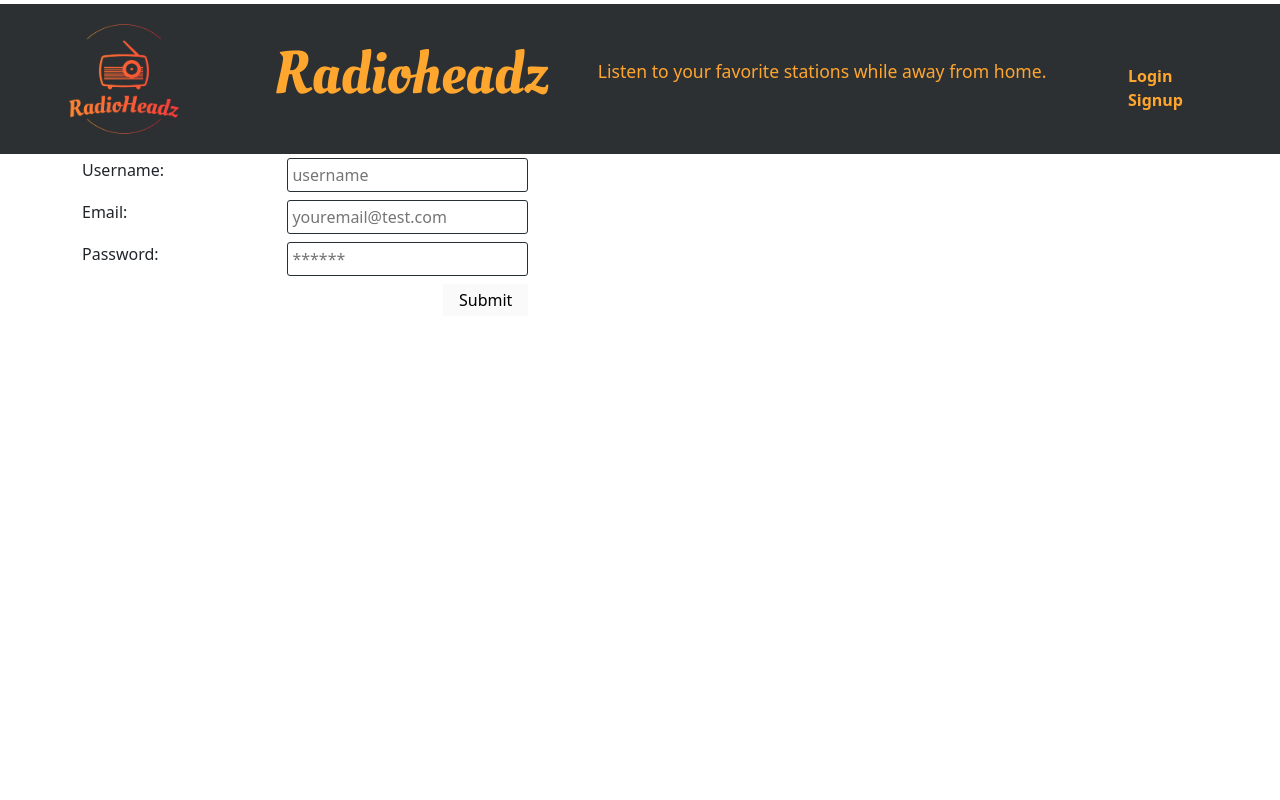
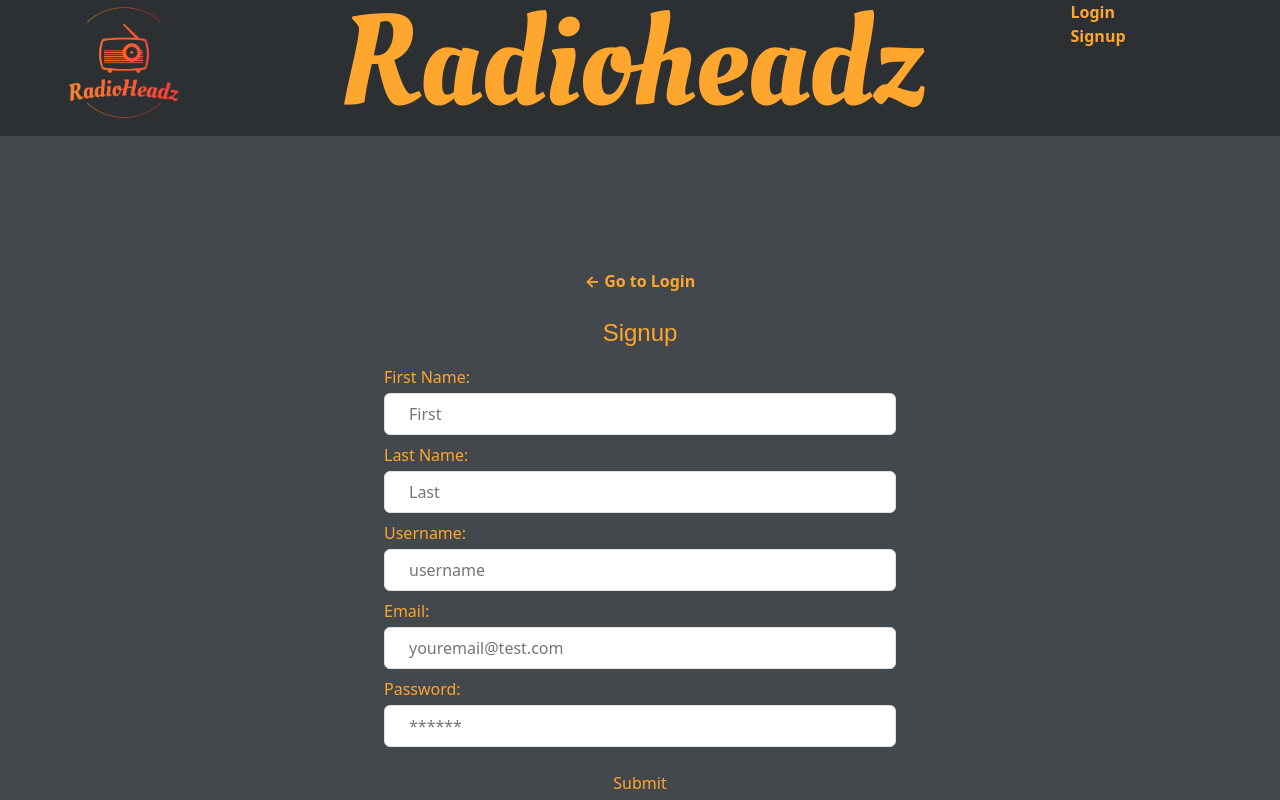
Before and after one commit to rambriz91/radioheadz, a React (Vite) app in the folder client/: page /signup in a window 1280 px wide. Shown: the top 800 px of the page. Built offline with nearby package versions, Linux system fonts and the light colour scheme.

Commit message:
updated header, login and sign up

```diff
--- a/client/src/components/Header.jsx
+++ b/client/src/components/Header.jsx
@@ -25,21 +25,19 @@ const Header = () => {
   const [nav, setNav] = useState(false)
   const handleClick = () => setNav(!nav)
   return (
-    <header>
-      <div className='fixed w-full h-[150px] flex justify-between items-center px-4 bg-[#2d3033] text-[#ffa62e]'>
+    <header className=' w-full flex justify-between px-4 bg-[#2d3033] text-[#ffa62e]'>
+
       <div>
         <img src={Logo} alt="Logo" style={{ width: '200px' }} />
       </div>
 
-        <h1 className='text-4xl sm:text-6xl font-oleo-script text-[#ffa62e]' >Radioheadz</h1>
-        <p className='hidden md:flex text-[#ffa62e] py-4 max-w-[500px]'>
-          Listen to your favorite stations while away from home.
-        </p>
+      <h1 className='text-4xl sm:text-9xl font-oleo-script items-center text-[#ffa62e]' >Radioheadz</h1>
+
       {AuthService.loggedIn() ? (
         <div>
           <ul className='list-none'>
             <li>
-                <Link className="text-[#ffa62e] hover:text-[#CA3433] no-underline" style={{ textDecoration: 'none' }} onClick={toLogOutPage} >
+              <Link className="text-[#ffa62e] hover:text-[#CA3433] no-underline " style={{ textDecoration: 'none' }} onClick={toLogOutPage} >
                 Logout
               </Link>
             </li>
@@ -52,15 +50,15 @@ const Header = () => {
 
         </div>
       ) : (
-          <div className='w-[160px] h-[30px] flex justify-between list-none'>
+        <div className=' flex justify-between list-none'>
           <ul className='list-none'>
             <li>
-                <Link className="text-[#ffa62e] hover:text-[#CA3433] no-underline" style={{ textDecoration: 'none' }} onClick={toLoginPage} >
+              <Link className="text-[#ffa62e] hover:text-[#CA3433] no-underline mr-4" style={{ textDecoration: 'none' }} onClick={toLoginPage} >
                 Login
               </Link>
             </li>
             <li>
-                <Link className="text-[#ffa62e] hover:text-[#CA3433] no-underline" style={{ textDecoration: 'none' }} onClick={toSignupPage}>
+              <Link className="text-[#ffa62e] hover:text-[#CA3433] no-underline mr-4" style={{ textDecoration: 'none' }} onClick={toSignupPage}>
                 Signup
               </Link>
             </li>
@@ -70,7 +68,7 @@ const Header = () => {
           </div>
         </div>
       )}
-      </div>
+
       <div>
 
       </div>
--- a/client/src/pages/Login.jsx
+++ b/client/src/pages/Login.jsx
@@ -53,7 +53,7 @@ const Login = () => {
             />
           </div>
           <div className='flex-row space-between my-2'>
-          <label htmlFor='pwd'className='block mb-1'>Password:</label>
+            <label htmlFor='pwd' className='block mb-1'>Password:</label>
             <input
               placeholder='******'
               name='password'
@@ -69,7 +69,7 @@ const Login = () => {
             </div>
           ) : null}
           <div className='text-center'>
-          <button type='submit'className='px-4 py-2 bg-[#43484d] text-[#ffa62e] hover:text-[#CA3433]'>Submit</button>
+            <button type='submit' className='px-4 py-2 bg-[#43484d] text-[#ffa62e] hover:text-[#CA3433]'>Submit</button>
           </div>
         </form>
       </div>
--- a/client/src/pages/Signup.jsx
+++ b/client/src/pages/Signup.jsx
@@ -32,63 +32,68 @@ const Signup = () => {
   };
 
   return (
-    <div className='container my-1'>
-      <Link to='/login'>← Go to Login</Link>
+    <div className='min-h-screen flex flex-col justify-center items-center bg-[#43484d] text-[#ffa62e]'>
+      <Link to='/login' className='block mb-4 text-[#ffa62e] no-underline hover:text-[#CA3433]'>← Go to Login</Link>
 
-      <h2>Signup</h2>
-      <form onSubmit={handleFormSubmit}>
+      <h2 className='text-2xl'>Signup</h2>
+      <form onSubmit={handleFormSubmit} className='space-y-4'>
         <div className='flex-row space-between my-2'>
-          <label htmlFor='firstName'>First Name:</label>
+          <label htmlFor='firstName' className='block mb-1'>First Name:</label>
           <input
             placeholder='First'
             name='firstName'
             type='firstName'
             id='firstName'
+            className='w-full px-4 py-2 rounded border border-gray-300'
             onChange={handleChange}
           />
         </div>
         <div className='flex-row space-between my-2'>
-          <label htmlFor='lastName'>Last Name:</label>
+          <label htmlFor='lastName' className='block mb-1'>Last Name:</label>
           <input
             placeholder='Last'
             name='lastName'
             type='lastName'
             id='lastName'
+            className='w-full px-4 py-2 rounded border border-gray-300'
             onChange={handleChange}
           />
         </div>
         <div className='flex-row space-between my-2'>
-          <label htmlFor='username'>Username:</label>
+          <label htmlFor='username' className='block mb-1'>Username:</label>
           <input
             placeholder='username'
             name='username'
             type='username'
             id='username'
+            className='w-full px-4 py-2 rounded border border-gray-300'
             onChange={handleChange}
           />
         </div>
         <div className='flex-row space-between my-2'>
-          <label htmlFor='email'>Email:</label>
+          <label htmlFor='email' className='block mb-1'>Email:</label>
           <input
             placeholder='youremail@test.com'
             name='email'
             type='email'
             id='email'
+            className='w-full px-4 py-2 rounded border border-gray-300'
             onChange={handleChange}
           />
         </div>
         <div className='flex-row space-between my-2'>
-          <label htmlFor='pwd'>Password:</label>
+          <label htmlFor='pwd' className='block mb-1'>Password:</label>
           <input
             placeholder='******'
             name='password'
             type='password'
             id='pwd'
+            className='w-full px-4 py-2 rounded border border-gray-300'
             onChange={handleChange}
           />
         </div>
-        <div className='flex-row flex-end'>
-          <button type='submit'>Submit</button>
+        <div className='text-center'>
+          <button type='submit' className='px-4 py-2 bg-[#43484d] text-[#ffa62e] hover:text-[#CA3433]'>Submit</button>
         </div>
       </form>
     </div>
```
Lines whose indentation alone changed are shown as unchanged.
